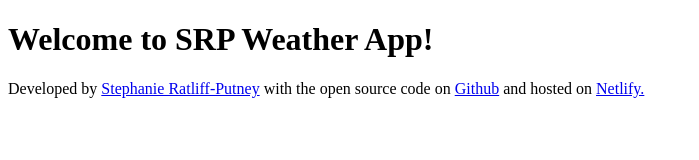
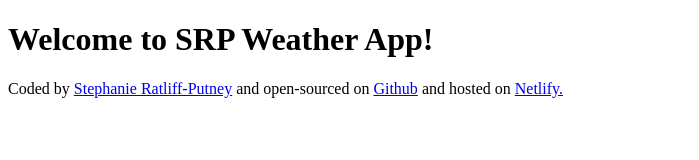
Before and after one commit to MutableSpectre/srp-weather-application-project, a website: page index.html in a window 1280 px wide. Shown: the whole page, without its empty margins (0-699 px from the left). Drawn offline with Linux system fonts and the light colour scheme.

Commit message:
Updated Footer Content
Changed 'Developed by' to 'Coded by', and 'with the open-source code on' to 'and open-sourced on' to make the writing clearer.

```diff
--- a/index.html
+++ b/index.html
@@ -8,9 +8,9 @@
 <body>
     <h1>Welcome to SRP Weather App!</h1>
     <footer>
-        Developed by
+        Coded by
         <a href="#" target="_blank">Stephanie Ratliff-Putney</a>
-        with the open source code on
+        and open-sourced on
         <a href="#" target="_blank">Github</a>
         and hosted on
         <a href="#" target="_blank">Netlify.</a>
```
